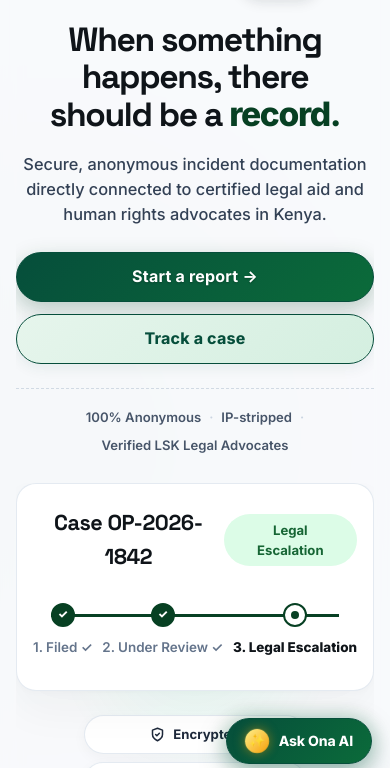
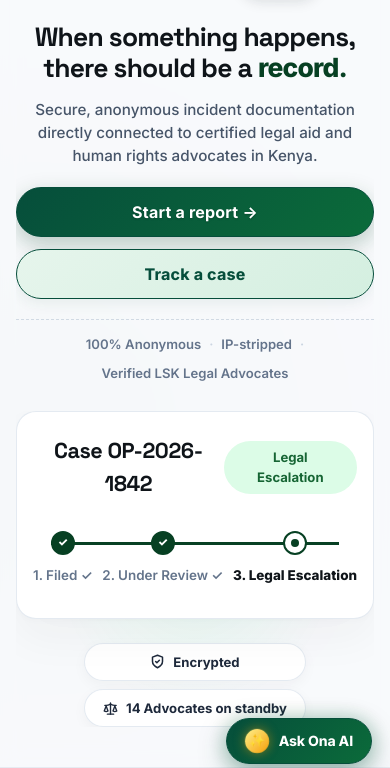
Before and after one commit to Mutisyaaa/OnaPolisi, a website: page Index.html in a window 390 px wide. Shown: the part 62-830 px from the top of the page. Drawn offline with Linux system fonts and the light colour scheme; no server answers.

Commit message:
style: scale down hero typography for well-proportioned viewport fit

```diff
--- a/Index.html
+++ b/Index.html
@@ -259,28 +259,33 @@
       border-radius: 28px;
     }
 
-    /* Hero Content (Clean & Open Layout) */
+    /* Hero Content (Clean, Open & Well-Fitted Layout) */
     .hero-content {
       position: relative;
       z-index: 2;
     }
     .hero-content h1 {
       margin-top: 0;
+      font-size: clamp(2rem, 3.4vw, 3rem);
+      font-weight: 800;
+      line-height: 1.14;
+      letter-spacing: -0.03em;
+      margin-bottom: 18px;
     }
     .hero-title-accent { color: #074023; font-weight: 900; }
-    .hero-copy { max-width: 500px; margin-bottom: 34px; color: #334155; font-size: 1.15rem; line-height: 1.55; font-weight: 450; }
-    .hero-actions { display: flex; flex-wrap: wrap; gap: 14px; align-items: center; margin-bottom: 24px; }
+    .hero-copy { max-width: 480px; margin-bottom: 24px; color: #475569; font-size: 1.05rem; line-height: 1.52; font-weight: 450; }
+    .hero-actions { display: flex; flex-wrap: wrap; gap: 12px; align-items: center; margin-bottom: 20px; }
 
     .hero-trust-bar {
       display: flex;
       align-items: center;
-      gap: 12px;
+      gap: 10px;
       flex-wrap: wrap;
-      color: #475569;
-      font-size: 0.86rem;
+      color: #64748B;
+      font-size: 0.8rem;
       font-weight: 600;
-      padding-top: 18px;
-      margin-top: 6px;
+      padding-top: 14px;
+      margin-top: 4px;
       border-top: 1px dashed rgba(203, 213, 225, 0.85);
     }
     .hero-trust-sep { color: #CBD5E1; }
@@ -1240,14 +1245,16 @@
         padding: 22px 16px 20px;
         box-sizing: border-box;
       }
-      h1 {
-        font-size: clamp(2.1rem, 7.8vw, 3rem);
-        line-height: 1.1;
-        margin-bottom: 18px;
+      h1,
+      .hero-content h1 {
+        font-size: clamp(1.65rem, 6.2vw, 2.15rem);
+        line-height: 1.15;
+        margin-bottom: 14px;
       }
       .hero-copy {
-        font-size: 1.02rem;
-        margin-bottom: 24px;
+        font-size: 0.95rem;
+        line-height: 1.5;
+        margin-bottom: 20px;
       }
       .hero-actions {
         flex-direction: column;
@@ -1349,7 +1356,7 @@
 
       <div class="hero">
         <div class="hero-content">
-          <h1>When something<br>happens, there<br>should be a <span class="hero-title-accent">record.</span></h1>
+          <h1>When something happens,<br>there should be a <span class="hero-title-accent">record.</span></h1>
           <p class="hero-copy">Secure, anonymous incident documentation directly connected to certified legal aid and human rights advocates in Kenya.</p>
           <div class="hero-actions">
             <button class="button button-primary" data-open-report>Start a report <span aria-hidden="true">&nbsp;→</span></button>
```
